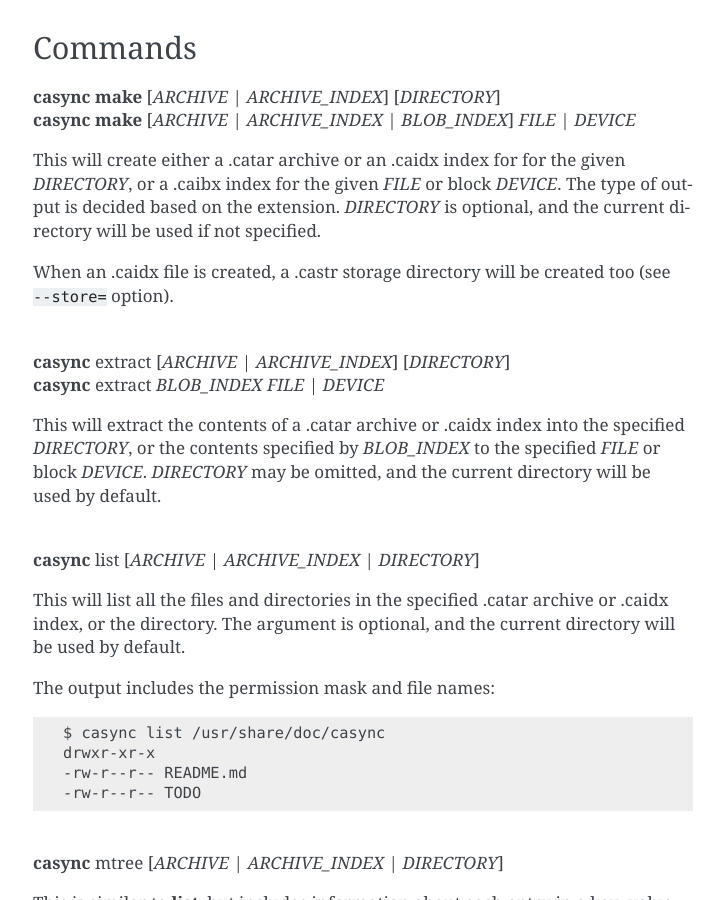
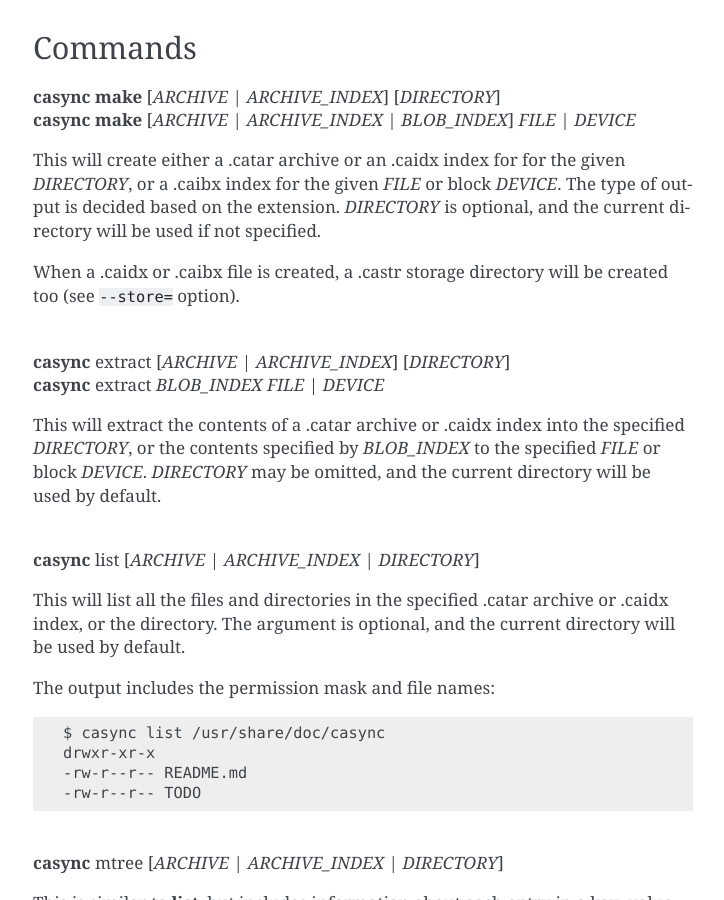
Before and after one commit to systemd/casync, a Sphinx documentation site: the page built from doc/casync.rst, in a window 1280 px wide and 900 px high, scrolled down 499 px. Shown: the whole window, without its empty margins (387-1111 px from the left). Built offline with Sphinx 7.4.7, drawn with Linux system fonts in a browser that asks for light colours; some of the changed text lies outside the part shown.

```diff
--- a/doc/casync.rst
+++ b/doc/casync.rst
@@ -31,8 +31,8 @@ This will create either a .catar archive or an .caidx index for for the given
 of output is decided based on the extension. *DIRECTORY* is optional, and
 the current directory will be used if not specified.
 
-When an .caidx file is created, a .castr storage directory will be created too
-(see ``--store=`` option).
+When a .caidx or .caibx file is created, a .castr storage directory will be
+created too (see ``--store=`` option).
 
 |
 | **casync** extract [*ARCHIVE* | *ARCHIVE_INDEX*] [*DIRECTORY*]
```
Also changed, not shown: other parts of doc/casync.rst (+3 -0 lines).
